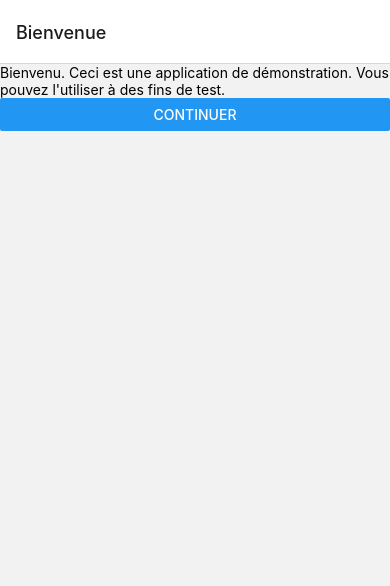
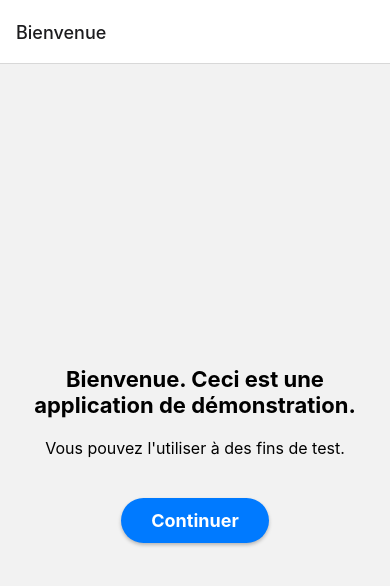
Before and after one commit to theotime2005/nvf-assistant, a React Native app: screen /welcome in a window 390 px wide. Shown: the top 586 px of the page. Built offline with nearby package versions, Linux system fonts and the light colour scheme; no server answers.

Commit message:
style welcome page

```diff
--- a/screens/WelcomeScreen.jsx
+++ b/screens/WelcomeScreen.jsx
@@ -1,11 +1,73 @@
 import * as React from 'react';
-import {View, Button, Text} from "react-native";
+import { View, Text, TouchableOpacity, StyleSheet, Animated } from "react-native";
 
-export default function WelcomeScreen({navigation}) {
+export default function WelcomeScreen({ navigation }) {
+    const [animation] = React.useState(new Animated.Value(1));
+
+    const animateButton = () => {
+        Animated.sequence([
+            Animated.timing(animation, { toValue: 0.8, duration: 100, useNativeDriver: true }),
+            Animated.timing(animation, { toValue: 1, duration: 100, useNativeDriver: true })
+        ]).start();
+    };
+
+    const handlePress = () => {
+        animateButton();
+        setTimeout(() => navigation.navigate('step'), 200);
+    };
+
     return (
-        <View>
-            <Text>Bienvenu. Ceci est une application de démonstration. Vous pouvez l'utiliser à des fins de test.</Text>
-            <Button title={"Continuer"} onPress={() => navigation.navigate('step')}/>
+        <View style={styles.container}>
+            <Text style={styles.welcomeText}>
+                Bienvenue. Ceci est une application de démonstration.
+            </Text>
+            <Text style={styles.subText}>
+                Vous pouvez l'utiliser à des fins de test.
+            </Text>
+            <Animated.View style={{ transform: [{ scale: animation }] }}>
+                <TouchableOpacity
+                    style={styles.button}
+                    onPress={handlePress}
+                >
+                    <Text style={styles.buttonText}>Continuer</Text>
+                </TouchableOpacity>
+            </Animated.View>
         </View>
     );
 };
+
+const styles = StyleSheet.create({
+    container: {
+        flex: 1,
+        justifyContent: 'center',
+        alignItems: 'center',
+        padding: 20,
+    },
+    welcomeText: {
+        fontSize: 22,
+        fontWeight: 'bold',
+        textAlign: 'center',
+        marginBottom: 20,
+    },
+    subText: {
+        fontSize: 16,
+        textAlign: 'center',
+        marginBottom: 40,
+    },
+    button: {
+        backgroundColor: '#007AFF',
+        paddingVertical: 12,
+        paddingHorizontal: 30,
+        borderRadius: 25,
+        elevation: 3,
+        shadowColor: '#000',
+        shadowOffset: { width: 0, height: 2 },
+        shadowOpacity: 0.25,
+        shadowRadius: 3.84,
+    },
+    buttonText: {
+        color: 'white',
+        fontSize: 18,
+        fontWeight: 'bold',
+    },
+});
```
